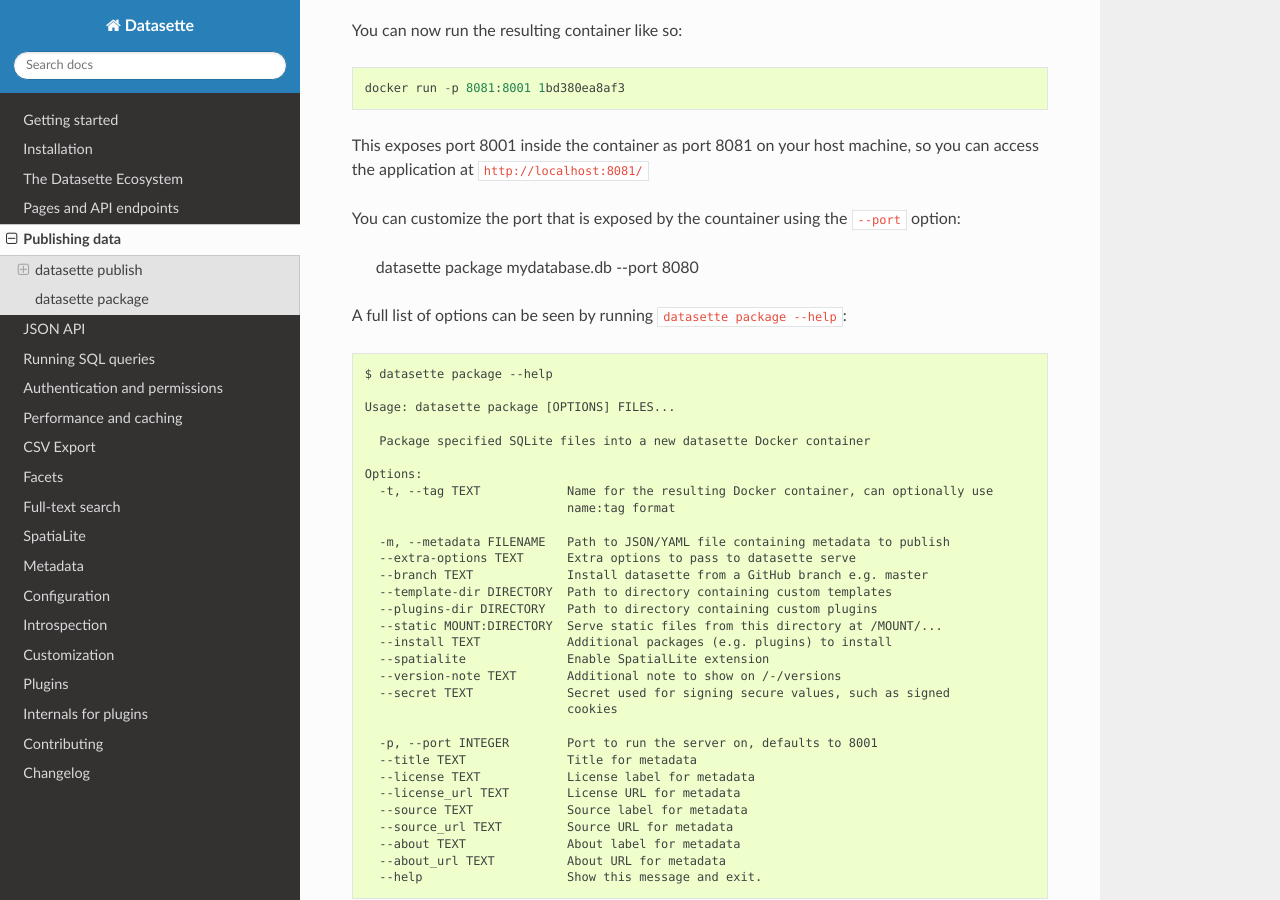
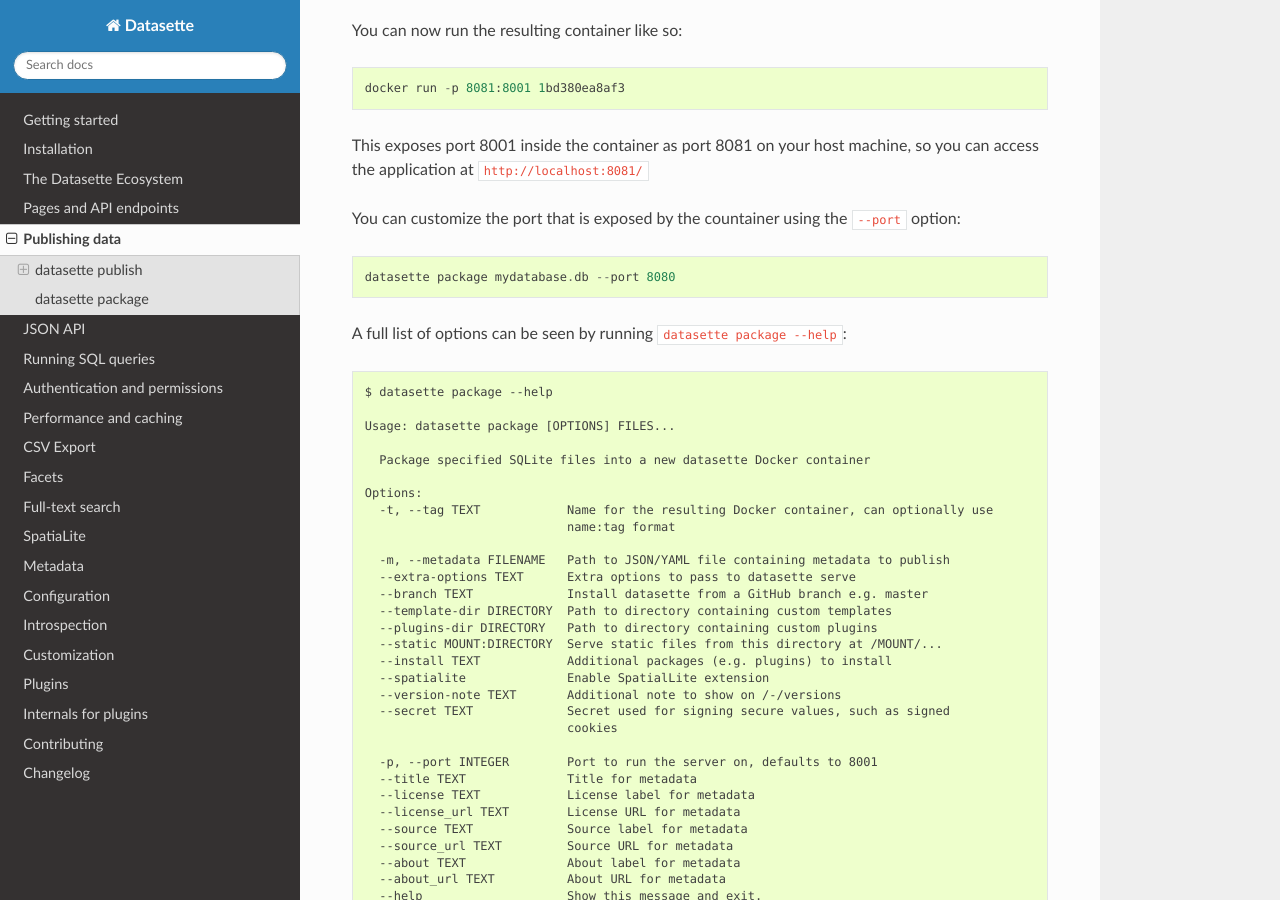
Before and after one commit to simonw/datasette, a Sphinx documentation site: the page built from docs/publish.rst, in a window 1280 px wide and 900 px high, scrolled down 4492 px. Built offline with Sphinx 7.4.7 and the Read the Docs theme 2.0.0, drawn with Linux system fonts in a browser that asks for light colours.

Commit message:
rST formatting

```diff
--- a/docs/publish.rst
+++ b/docs/publish.rst
@@ -139,7 +139,7 @@
 
 This exposes port 8001 inside the container as port 8081 on your host machine, so you can access the application at ``http://localhost:8081/``
 
-You can customize the port that is exposed by the countainer using the ``--port`` option:
+You can customize the port that is exposed by the countainer using the ``--port`` option::
 
     datasette package mydatabase.db --port 8080
 
```
